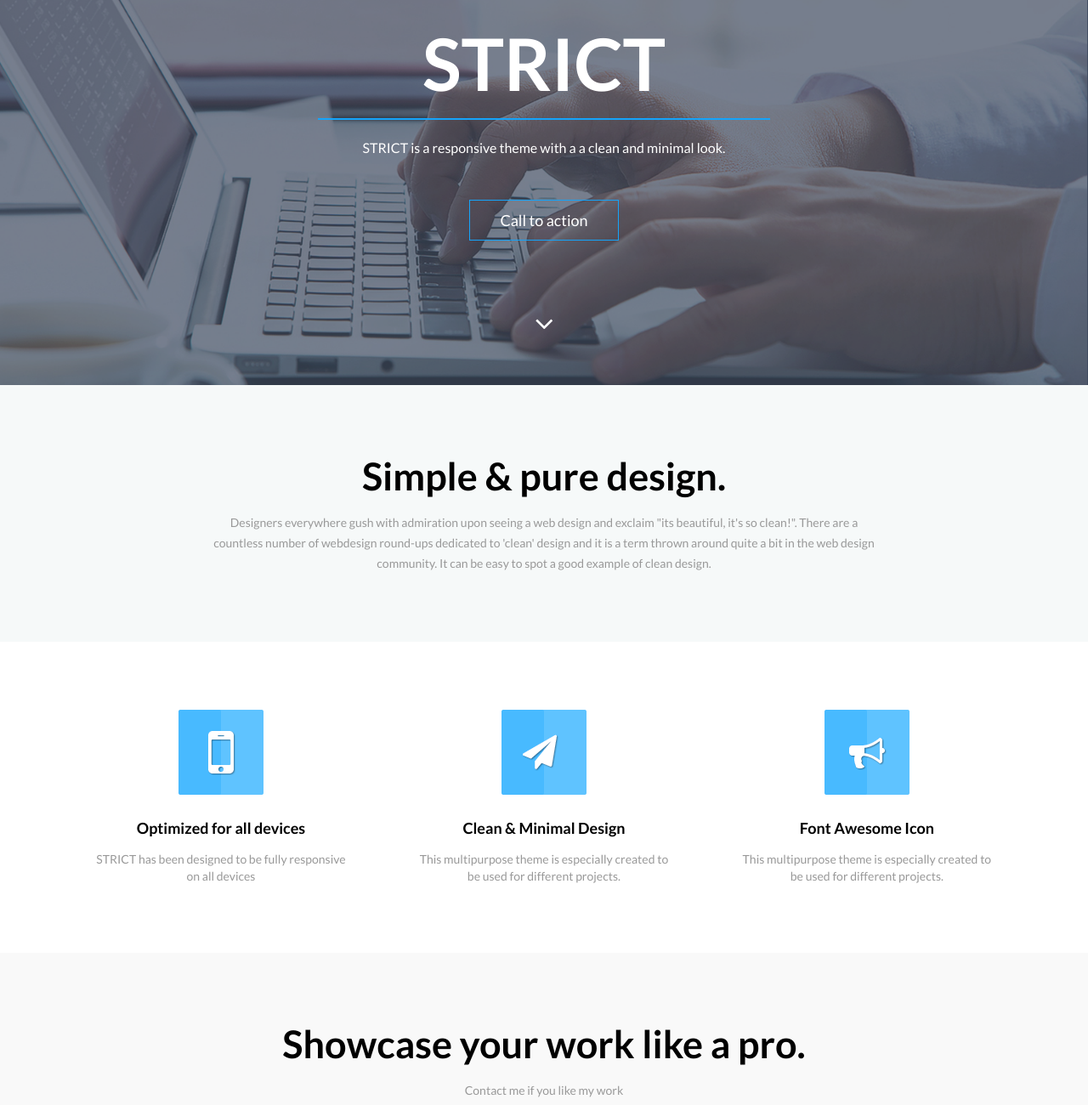
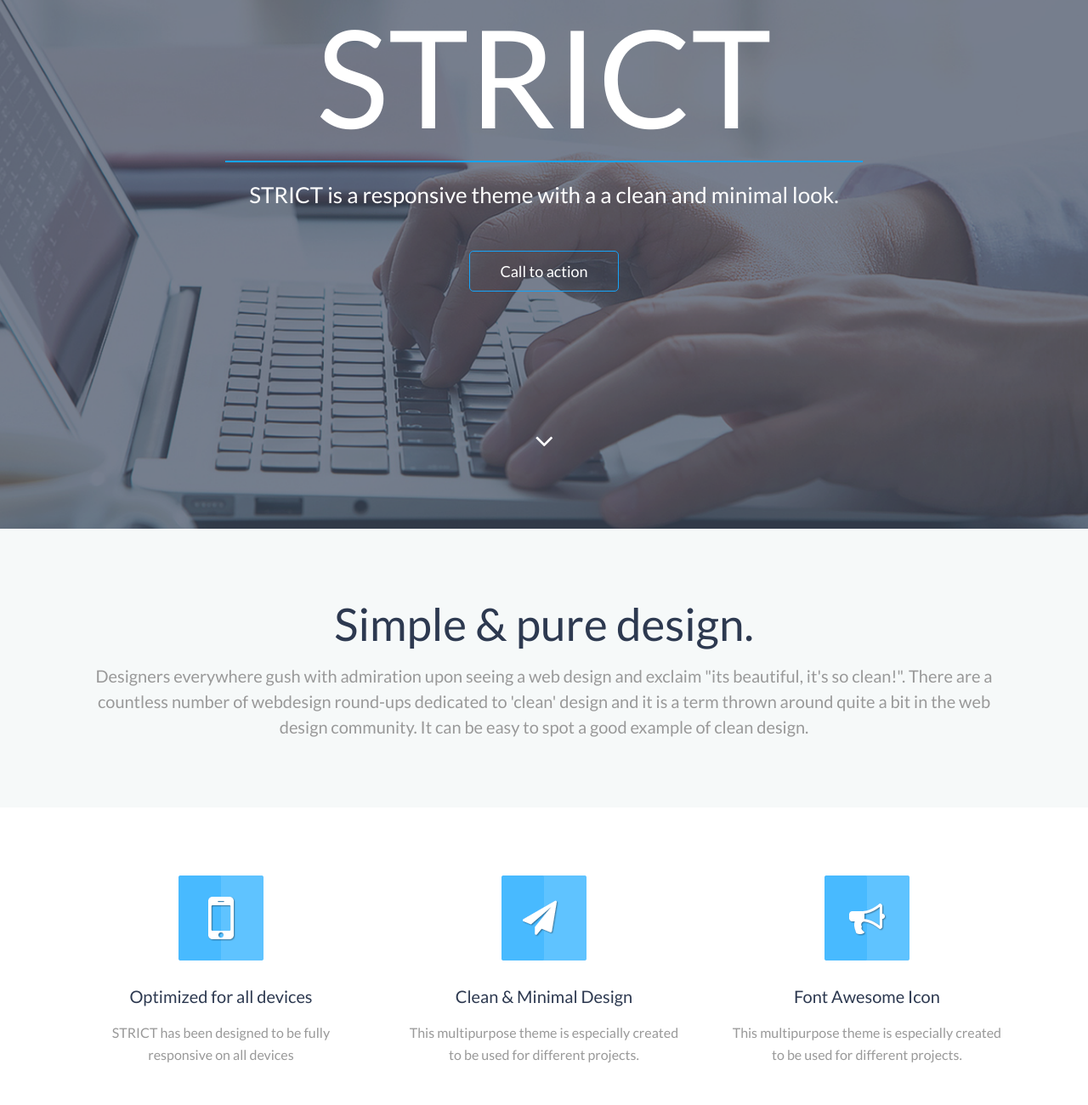
Before and after one commit to pitamchandra/class4, a plain HTML site: page index.html in a window 1280 px wide. Shown: the part 200-1500 px from the top of the page at 85% size. Drawn offline with Linux system fonts and the light colour scheme.

Commit message:
first commit

```diff
--- a/css/style.css
+++ b/css/style.css
@@ -13,6 +13,9 @@ h1,h2,h3,h4,h5,h6{
 }
 a,a:hover{
 	text-decoration: none;
+}
+html{
+	scroll-behavior: smooth;
 }
 /***********************************
      *** Global Css Code Start ***
@@ -84,9 +87,11 @@ a,a:hover{
 	margin-right: 0;
 }
 .navbar ul li a{
-	font-size: 18px;
+	font-size: 16px;
 	color: #2D3950;
-	font-weight: 700;
+	font-weight: 600;
+	font-family: 'Lato', sans-serif;
+	text-transform: uppercase;
 	transition: .5s;
 }
 .navbar ul li a:hover{
@@ -104,32 +109,32 @@ a,a:hover{
 .banner-section{
 	width: 100%;
 	float: left;
-	background: url(../img/banar.png) center bottom no-repeat;
+	background: url(../img/banar.png) center top no-repeat;
 	background-size: cover;
 	text-align: center;
+	padding: 130px 0px 90px 0px;
 }
 .banner-inner{
 	width: 100%;
 	float: left;
-	padding: 150px 0;
 
 }
 .banner-inner h1{
-	font-size: 85px;
-	line-height: 100px;
-	font-weight: 700;
+	font-size: 160px;
+	line-height: 170px;
+	font-weight: 400;
 	margin-bottom: 15px;
 	color: #fff;
 }
 .banner-inner .divider{
-	width: 48%;
+	width: 750px;
 	margin: 0px auto 20px;
-	height: 2px;
+	height: 1.5px;
 	background: #15a4fa;
 }
 .banner-inner p{
-	font-size: 16px;
-	line-height: 26px;
+	font-size: 26px;
+	line-height: 36px;
 	font-weight: 400;
 	color: #fff;
 	margin-bottom: 60px;
@@ -137,6 +142,7 @@ a,a:hover{
 .banner-inner .btn{
 	padding: 12px 35px;
 	border: 1px solid #15a4fa;
+	border-radius: 5px;
 	background: transparent;
 	color: #fff;
 	font-size: 18px;
@@ -149,14 +155,10 @@ a,a:hover{
 .arrow{
 	width: 100%;
 	float: left;
-	padding-top: 30px;
-	position: relative;
 }
 .arrow img {
-    position: absolute;
-    top: 360%;
-    left: 50%;
-    transform: translate(-50%, -50%);
+	margin-top: 180px;
+
 }
 
 /**********************************************
@@ -176,15 +178,15 @@ a,a:hover{
 	text-align: center;
 }
 .typo-section h1{
-	font-size: 45px;
-	line-height: 55px;
-	font-weight: 700;
-	margin-bottom: 15px;
-	color: #000;
+	font-size: 53px;
+    line-height: 63px;
+    font-weight: 400;
+    margin-bottom: 15px;
+    color: #2d3950;
 }
 .typo-section p{
-	font-size: 14px;
-	line-height: 24px;
+	font-size: 20px;
+	line-height: 30px;
 	font-weight: 400;
 	color: #999999;
 }
@@ -204,21 +206,21 @@ a,a:hover{
 	text-align: center;
 }
 .feature-inner{
-	padding: 0 20px;
+	padding: 0 10px;
 }
 .feature-inner img{
 	margin-bottom: 20px;
 }
 .feature-inner h4{
-	font-size: 18px;
-	line-height: 24px;
-	font-weight: 700;
+	font-size: 20px;
+	line-height: 30px;
+	font-weight: 400;
 	margin-bottom: 15px;
-	color: #000;
+	color: #2d3950;
 }
 .feature-inner p{
-	font-size: 14px;
-	line-height: 20px;
+	font-size: 16px;
+	line-height: 26px;
 	font-weight: 400;
 	color: #999999;
 }
@@ -244,15 +246,15 @@ a,a:hover{
 	margin-bottom: 55px;
 }
 .portfolio-top h1{
-	font-size: 45px;
-	line-height: 55px;
-	font-weight: 700;
-	margin-bottom: 15px;
-	color: #000;
+	font-size: 53px;
+    line-height: 63px;
+    font-weight: 400;
+    margin-bottom: 15px;
+    color: #2d3950;
 }
 .portfolio-top p{
-	font-size: 14px;
-	line-height: 24px;
+	font-size: 20px;
+	line-height: 30px;
 	font-weight: 400;
 	color: #999999;
 }
@@ -300,7 +302,7 @@ a,a:hover{
 	line-height: 40px;
 	border: 1px solid #fff;
 	color: #fff;
-	font-size: 13px;
+	font-size: 20px;
 	transition: .5s;
 }
 .port-inner ul li a i:hover{
@@ -355,6 +357,7 @@ a,a:hover{
 	background: transparent;
 	padding: 10px 25px;
 	border: 1px solid #2cacf7;
+	border-radius: 5px;
 	cursor: pointer;
 	color: #fff;
 }
@@ -393,7 +396,7 @@ a,a:hover{
 	border: 1px solid #2cacf7;
 	border-radius: 5px;
 	color: #fff;
-	font-size: 13px;
+	font-size: 20px;
 	transition: .5s;
 }
 .social-icons ul li a i:hover{
--- a/index.html
+++ b/index.html
@@ -26,7 +26,7 @@
 				<div class="col-md-6">
 					<div class="navbar">
 						<ul>
-							<li><a href="">Home</a></li>
+							<li><a href="index.html">Home</a></li>
 							<li><a href="">About</a></li>
 							<li><a href="">Service</a></li>
 							<li><a href="">Contact</a></li>
@@ -65,7 +65,7 @@
 			<div class="row">
 				<div class="col-md-12">
 					<h1>Simple & pure design.</h1>
-					<p>Designers everywhere gush with admiration upon seeing a web design and exclaim "its beautiful, it's so clean!". There are a <br> countless number of webdesign round-ups dedicated to 'clean' design and it is a term thrown around quite a bit in the web design <br> community. It can be easy to spot a good example of clean design.</p>
+					<p>Designers everywhere gush with admiration upon seeing a web design and exclaim "its beautiful, it's so clean!". There are a  countless number of webdesign round-ups dedicated to 'clean' design and it is a term thrown around quite a bit in the web design  community. It can be easy to spot a good example of clean design.</p>
 				</div>
 			</div>
 		</div>
```
